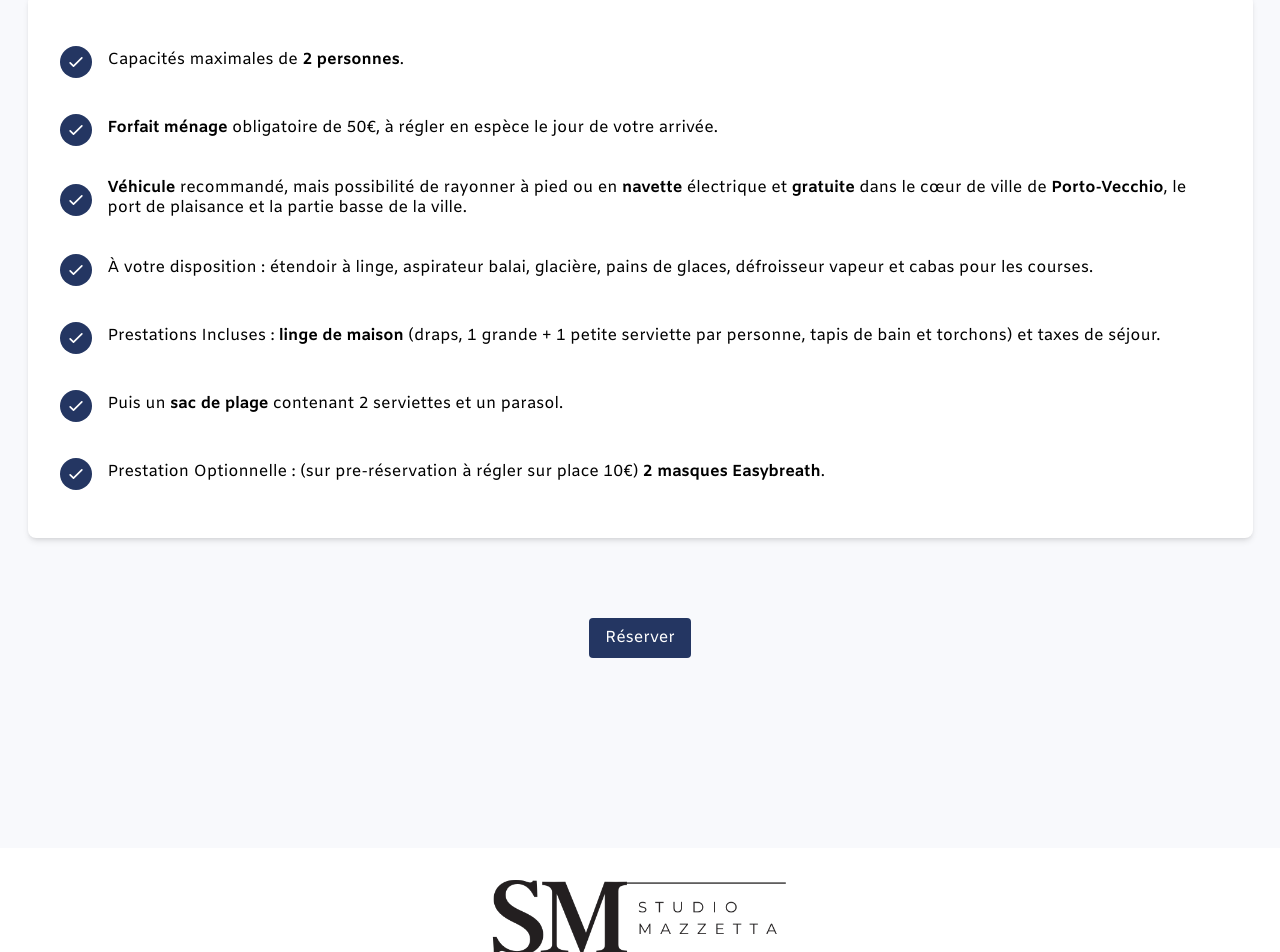
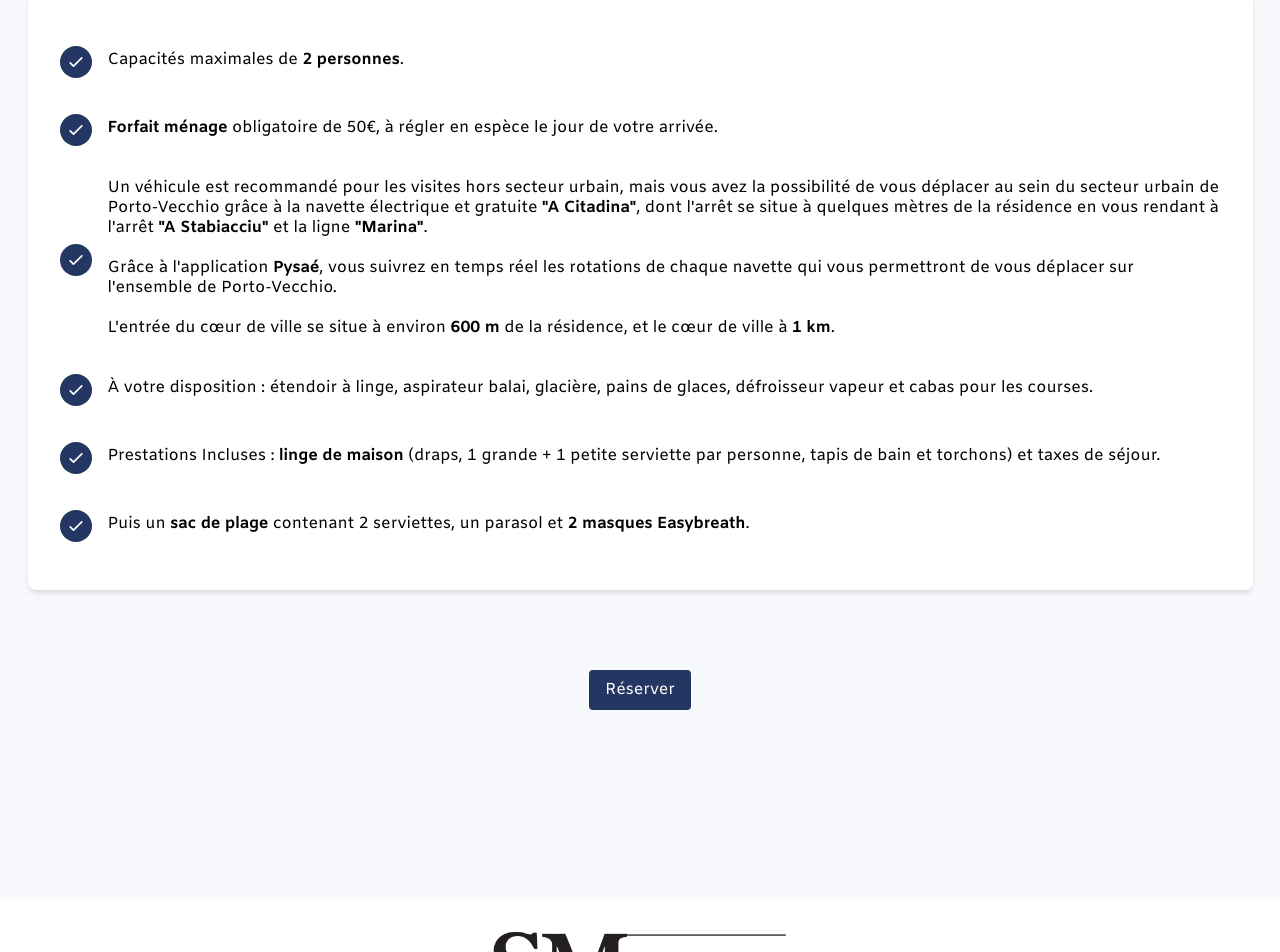
Before and after one commit to Just1bidon/StudioMazzetta, a Next.js app: page /apartement in a window 1280 px wide. Shown: the part 4633-5585 px from the top of the page. Built offline with nearby package versions, Linux system fonts and the light colour scheme.

Commit message:
UPD texte dans informatiosn cupplémentaires

```diff
--- a/src/app/apartement/page.tsx
+++ b/src/app/apartement/page.tsx
@@ -102,10 +102,22 @@ export default function Home() {
       jour de votre arrivée.
     </>,
     <>
-      <strong>Véhicule</strong> recommandé, mais possibilité de rayonner à pied
-      ou en <strong>navette</strong> électrique et <strong>gratuite</strong>{" "}
-      dans le cœur de ville de <strong>Porto-Vecchio</strong>, le port de
-      plaisance et la partie basse de la ville.
+      Un véhicule est recommandé pour les visites hors secteur urbain, mais
+      vous avez la possibilité de vous déplacer au sein du secteur urbain de
+      Porto-Vecchio grâce à la navette électrique et gratuite{" "}
+      <strong>&quot;A Citadina&quot;</strong>, dont l&apos;arrêt se situe à
+      quelques mètres de la résidence en vous rendant à l&apos;arrêt{" "}
+      <strong>&quot;A Stabiacciu&quot;</strong> et la ligne{" "}
+      <strong>&quot;Marina&quot;</strong>.
+      <br />
+      <br />
+      Grâce à l&apos;application <strong>Pysaé</strong>, vous suivrez en temps
+      réel les rotations de chaque navette qui vous permettront de vous
+      déplacer sur l&apos;ensemble de Porto-Vecchio.
+      <br />
+      <br />
+      L&apos;entrée du cœur de ville se situe à environ <strong>600 m</strong>{" "}
+      de la résidence, et le cœur de ville à <strong>1 km</strong>.
     </>,
     <>
       À votre disposition : étendoir à linge, aspirateur balai, glacière, pains
@@ -117,12 +129,8 @@ export default function Home() {
       séjour.
     </>,
     <>
-      Puis un <strong>sac de plage</strong> contenant 2 serviettes et un
-      parasol.
-    </>,
-    <>
-      Prestation Optionnelle : (sur pre-réservation à régler sur place 10€){" "}
-      <strong>2 masques Easybreath</strong>.
+      Puis un <strong>sac de plage</strong> contenant 2 serviettes, un parasol
+      et <strong>2 masques Easybreath</strong>.
     </>,
   ];
 
```
